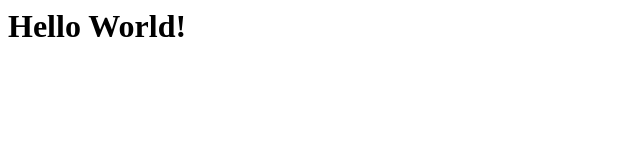
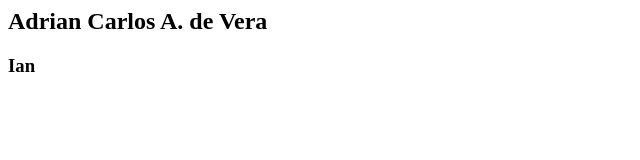
Before and after one commit to VEEpforge/firstwebsite, a plain HTML site: page index.html in a window 1280 px wide. Shown: the whole page, without its empty margins (0-640 px from the left). Drawn offline with Linux system fonts and the light colour scheme.

Commit message:
Updated Repo & index.html

```diff
--- a/index.html
+++ b/index.html
@@ -1,8 +1,18 @@
 <html>
   <head>
     <title>First Website</title>
+    <link rel="stylesheet" type="text/css" href="src/css/main.css">
   </head>
   <body>
-    <h1>Hello World!</h1>
+  	<div id="frame">
+  		<div id="pic-frame">
+  		</div>
+  		<div id="bio-frame">
+  			<h2 id="name">Adrian Carlos A. de Vera</h2>
+  			<h3 id="nick">Ian</h3>
+  		</div>
+  		<div id="info-frame"></div>
+  	</div>
+
   </body>
 </html>
```
Also changed, not shown: src/css/main.css (added).
